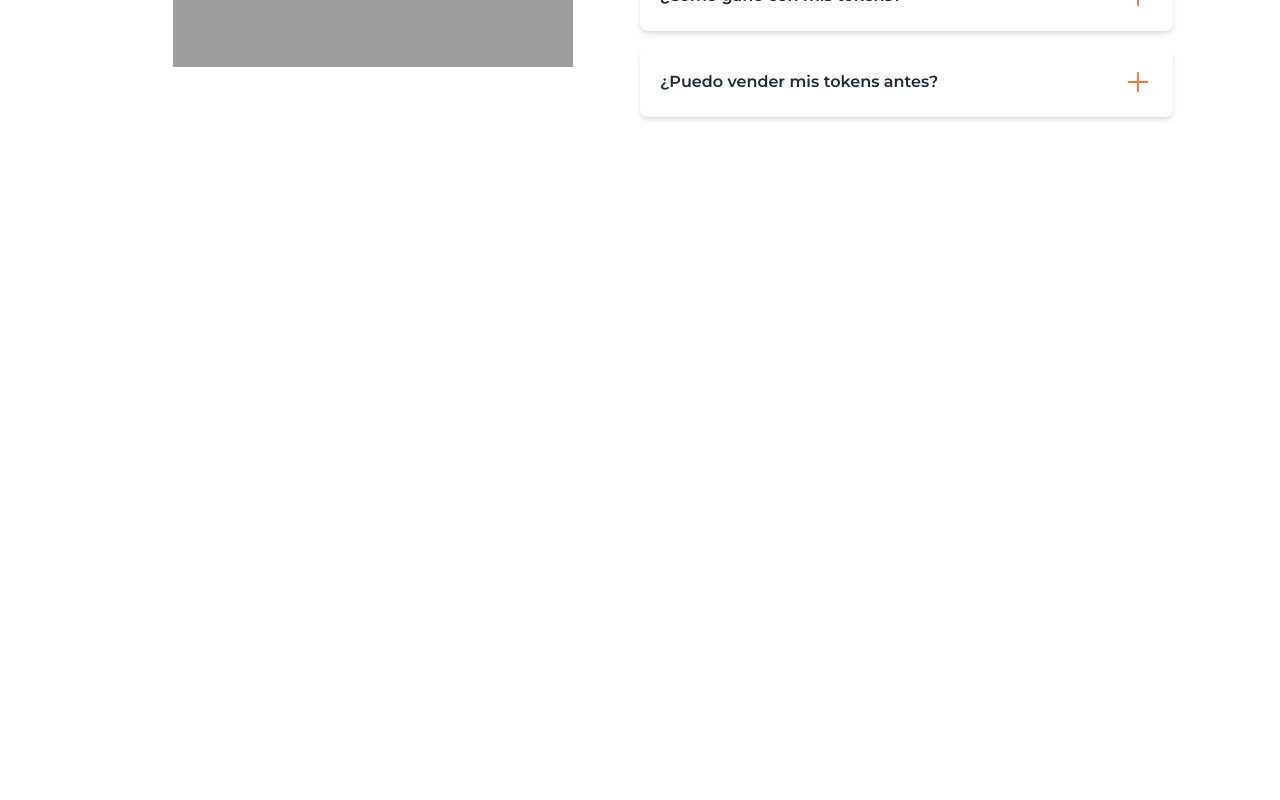
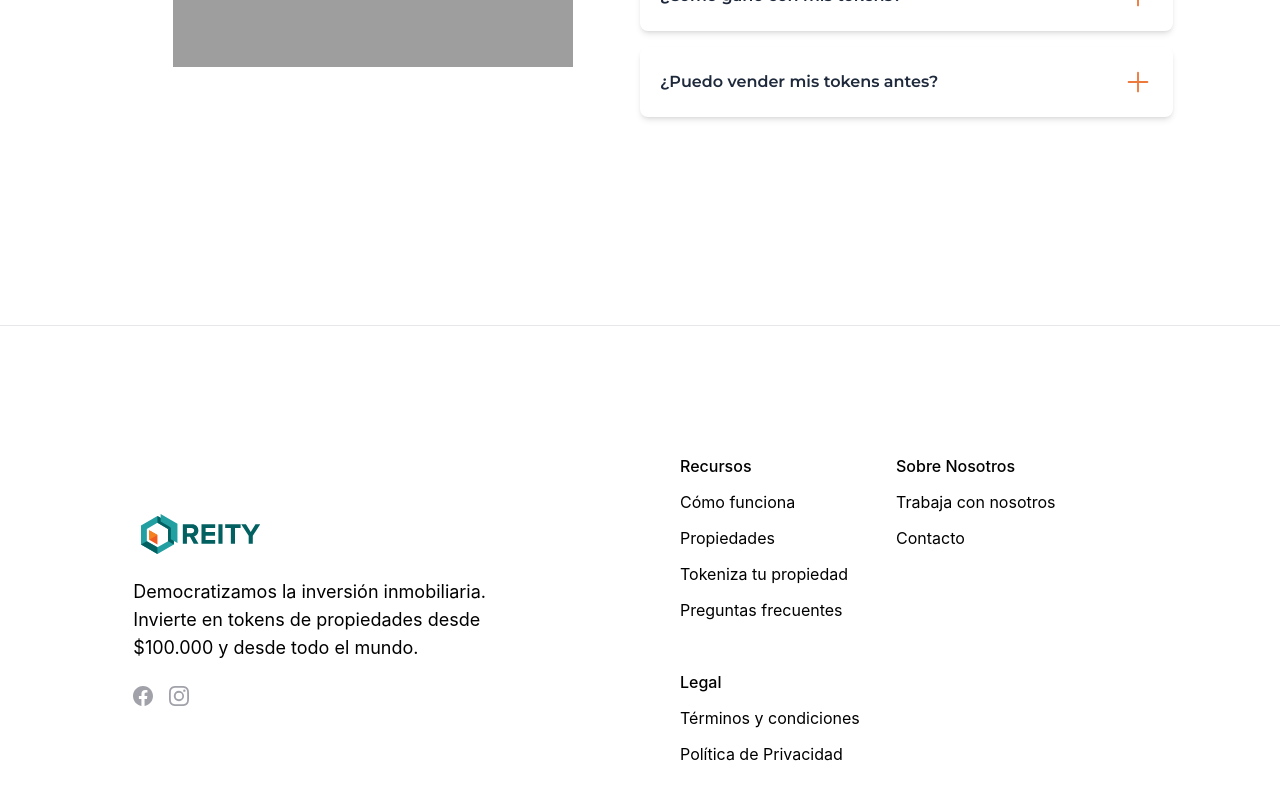
Before and after one commit to iNiceTwice/reity-clone, a Next.js app: page / in a window 1280 px wide. Shown: the part 7634-8434 px from the top of the page. Before the commit the page ends 7831 px from the top, so only its background shows below. Built offline with nearby package versions, Linux system fonts and the light colour scheme; grey boxes are pictures that could not be loaded.

Commit message:
footer added

```diff
--- /dev/null
+++ b/layout/Footer.js
@@ -0,0 +1,46 @@
+import { BsFacebook, BsInstagram } from "react-icons/bs";
+import Logo from "../components/Logo"
+
+const Footer = () => {
+    return (
+        <>
+            <div className="w-full flex flex-col lg:flex-row justify-center items-center gap-y-16 py-32 border-t mt-32">
+                <div className="flex justify-center w-full lg:w-1/2 px-10">
+                    <div className="w-full lg:w-4/6">
+                        <Logo/>
+                        <p className="text-lg mt-6">Democratizamos la inversión inmobiliaria. Invierte en tokens de propiedades desde $100.000 y desde todo el mundo.</p>
+                        <div className="flex gap-4 text-zinc-400 mt-6">
+                            <a href="#">
+                                <BsFacebook className="hover:scale-110" size={20}/>
+                            </a>
+                            <a href="#">
+                                <BsInstagram className="hover:scale-110" size={20}/>
+                            </a>
+                        </div>
+                    </div>
+                </div>
+                <div className="w-full lg:w-1/2 px-10 flex flex-wrap justify-start gap-12">
+                    <div className="flex flex-col gap-3">
+                        <h5 className="font-medium">Recursos</h5>
+                        <a href="#how-it-works">Cómo funciona</a>
+                        <a href="#">Propiedades</a>
+                        <a href="#">Tokeniza tu propiedad</a>
+                        <a href="#faq">Preguntas frecuentes</a>
+                    </div>
+                    <div className="flex flex-col gap-3">
+                        <h5 className="font-medium">Sobre Nosotros</h5>
+                        <a href="#">Trabaja con nosotros</a>
+                        <a href="#">Contacto</a>
+                    </div>
+                    <div className="flex flex-col gap-3">
+                        <h5 className="font-medium">Legal</h5>
+                        <a href="#">Términos y condiciones</a>
+                        <a href="#">Política de Privacidad</a>
+                    </div>
+                </div>
+            </div>
+        </>
+     );
+}
+
+export default Footer;
--- a/pages/_app.js
+++ b/pages/_app.js
@@ -1,3 +1,4 @@
+import Footer from '../layout/Footer'
 import Nav from '../layout/Nav'
 import '../styles/globals.css'
 
@@ -6,6 +7,7 @@ function MyApp({ Component, pageProps }) {
     <>
       <Nav/>
       <Component {...pageProps} />
+      <Footer/>
     </>
   )
 }
--- a/views/main/faq/index.js
+++ b/views/main/faq/index.js
@@ -15,7 +15,7 @@ const FAQ = () => {
 
     return (
          <>
-            <section className="py-20 flex flex-col justify-center items-center w-full">
+            <section id="faq" className="py-20 flex flex-col justify-center items-center w-full">
                 <SectionTitle title="FAQ"/>
                 <div className="w-4/6">
                     <div className="flex w-full justify-center -mt-10">
```
